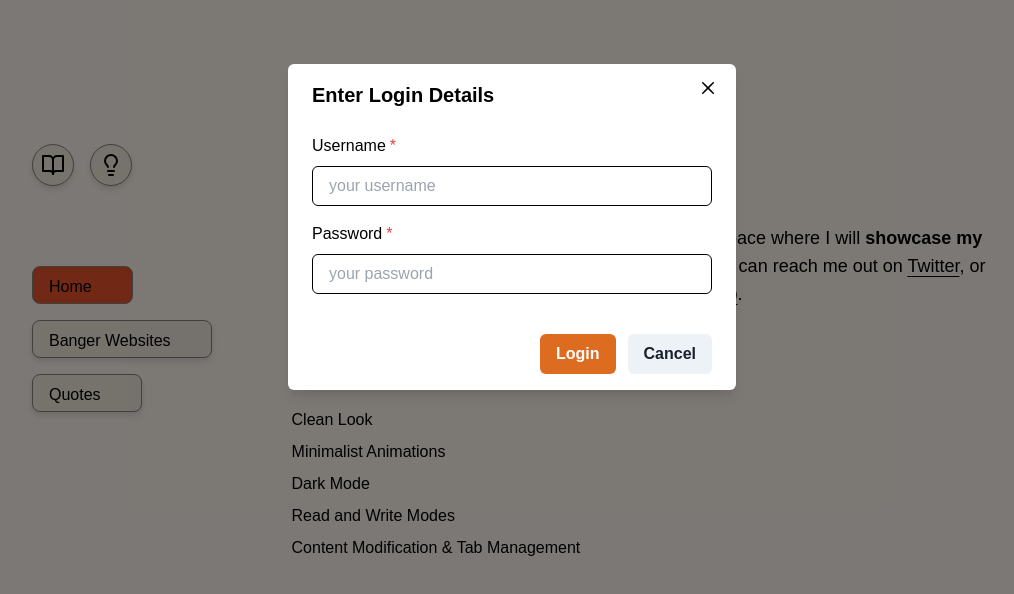
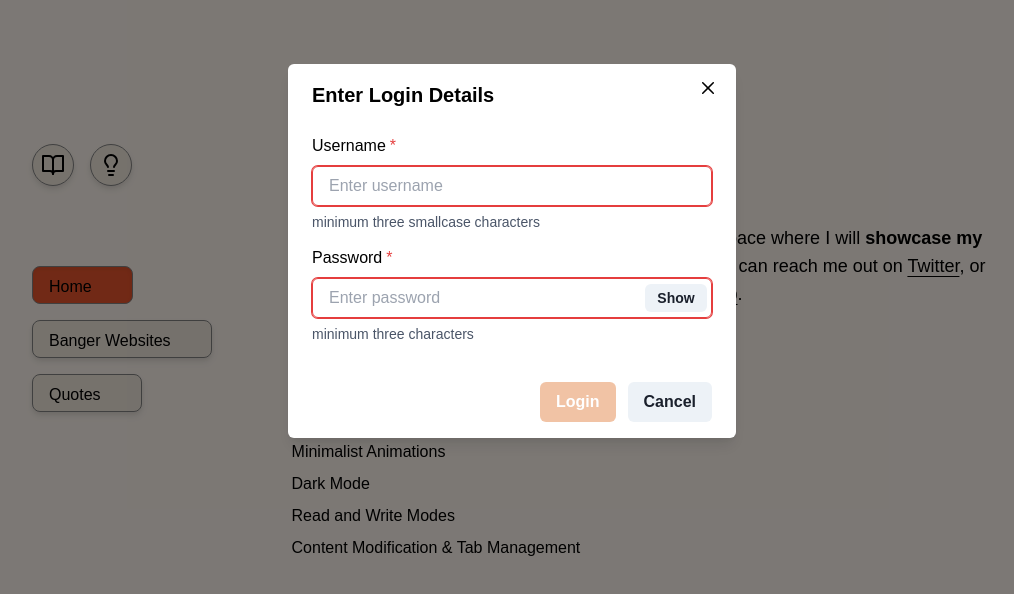
Before and after one commit to dubeyanant/Curations, a React (Vite) app: page / in a window 1280 px wide. Both pictures are taken after a click on the button 181 px from the left and 165 px from the top of the page. Shown: the top 594 px of the page, without its empty margins (128-1142 px from the left). Built offline with nearby package versions, Linux system fonts and the light colour scheme; no server answers.

Commit message:
feat: :sparkles: add login form validation

```diff
--- a/src/components/common/Login.jsx
+++ b/src/components/common/Login.jsx
@@ -9,13 +9,19 @@ import {
   Button,
   FormControl,
   FormLabel,
+  FormHelperText,
   Input,
+  InputGroup,
+  InputRightElement,
 } from "@chakra-ui/react";
-import { useState, useEffect } from "react";
+import React, { useState, useEffect } from "react";
 
 const Login = ({ isOpen, onClose, onLogin }) => {
   const [username, setUsername] = useState("");
   const [password, setPassword] = useState("");
+
+  const [show, setShow] = React.useState(false);
+  const handleClick = () => setShow(!show);
 
   // Reset state when the modal is opened
   useEffect(() => {
@@ -30,6 +36,9 @@ const Login = ({ isOpen, onClose, onLogin }) => {
     onClose();
   };
 
+  const isUsernameValid = /^[a-z]{3,}$/.test(username);
+  const isPasswordValid = password.trim().length >= 3;
+
   return (
     <Modal isOpen={isOpen} onClose={onClose}>
       <ModalOverlay />
@@ -37,26 +46,42 @@ const Login = ({ isOpen, onClose, onLogin }) => {
         <ModalHeader>Enter Login Details</ModalHeader>
         <ModalCloseButton />
         <ModalBody pb={6}>
-          <FormControl isRequired>
+          <FormControl isRequired isInvalid={!isUsernameValid}>
             <FormLabel>Username</FormLabel>
             <Input
-              placeholder="your username"
+              placeholder="Enter username"
               value={username}
               onChange={(e) => setUsername(e.target.value)}
             />
+            <FormHelperText>minimum three smallcase characters</FormHelperText>
           </FormControl>
-          <FormControl mt={4} isRequired>
+          <FormControl mt={4} isRequired isInvalid={!isPasswordValid}>
             <FormLabel>Password</FormLabel>
-            <Input
-              placeholder="your password"
-              value={password}
-              onChange={(e) => setPassword(e.target.value)}
-            />
+
+            <InputGroup size="md">
+              <Input
+                type={show ? "text" : "password"}
+                placeholder="Enter password"
+                value={password}
+                onChange={(e) => setPassword(e.target.value)}
+              />
+              <InputRightElement width="4.5rem">
+                <Button h="1.75rem" size="sm" onClick={handleClick}>
+                  {show ? "Hide" : "Show"}
+                </Button>
+              </InputRightElement>
+            </InputGroup>
+            <FormHelperText>minimum three characters</FormHelperText>
           </FormControl>
         </ModalBody>
 
         <ModalFooter>
-          <Button colorScheme="orange" mr={3} onClick={handleLogin}>
+          <Button
+            colorScheme="orange"
+            mr={3}
+            onClick={handleLogin}
+            isDisabled={!isUsernameValid || !isPasswordValid}
+          >
             Login
           </Button>
           <Button onClick={onClose}>Cancel</Button>
```
